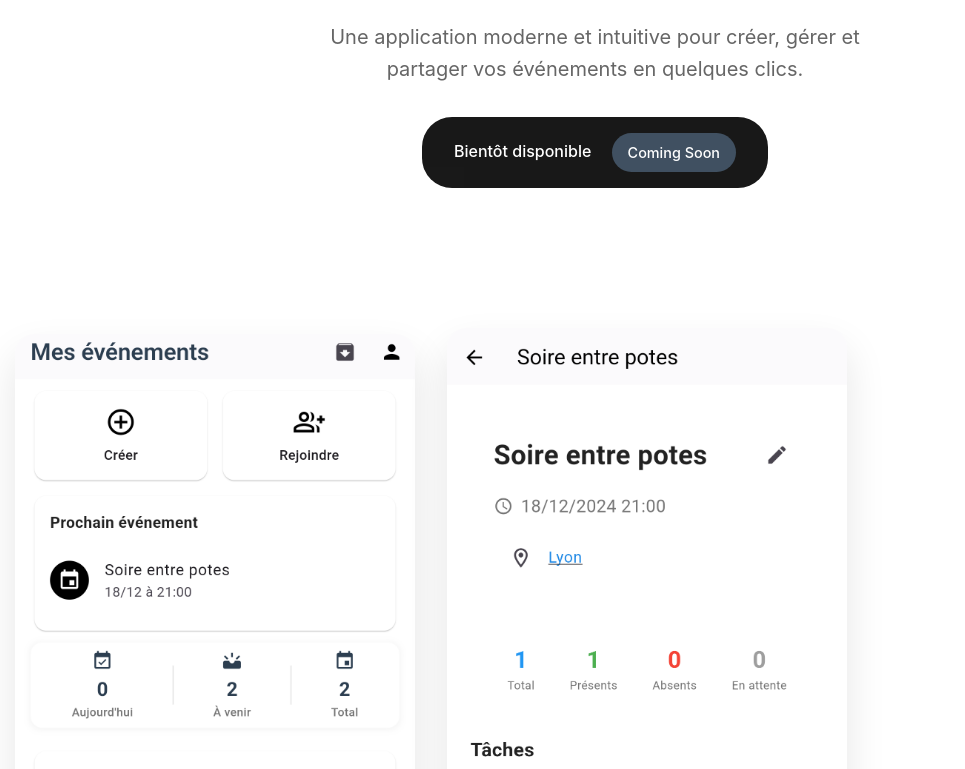
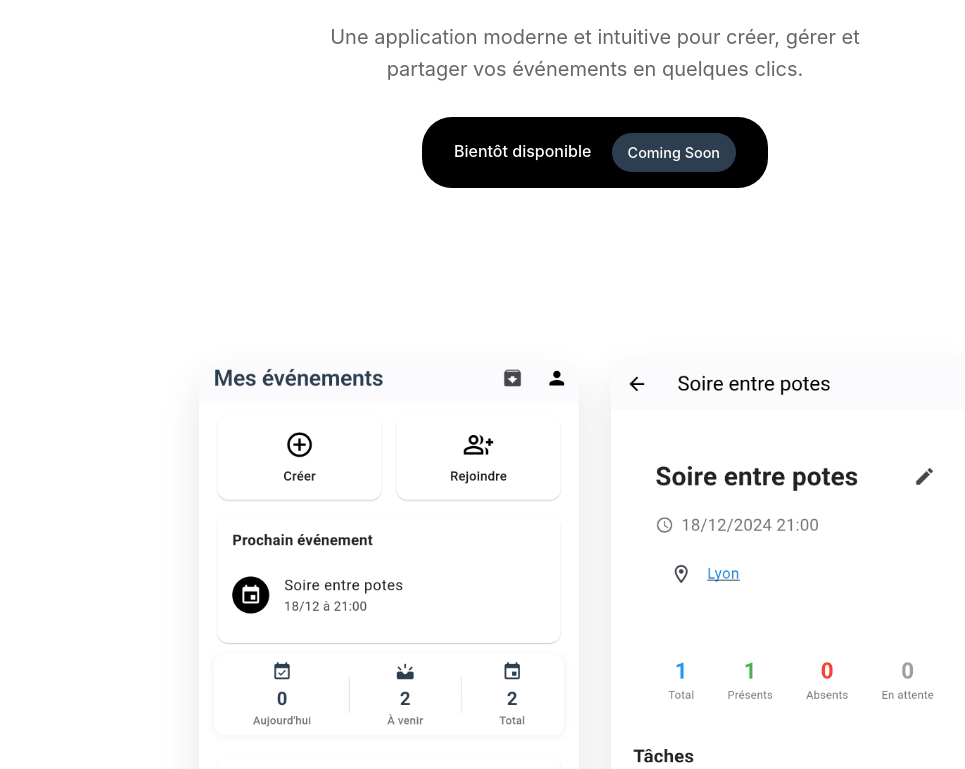
Before and after one commit to Eventizeapp/website, a plain HTML site: page index.html in a window 1280 px wide. Shown: the part 342-1111 px from the top of the page, without its empty margins (45-1010 px from the left). Drawn offline with Linux system fonts and the light colour scheme.

Commit message:
Add files via upload

```diff
--- a/index.html
+++ b/index.html
@@ -51,8 +51,14 @@
         }
 
         .logo img {
-            height: 40px;
+            height: 50px; /* Augmenté la taille */
             width: auto;
+            object-fit: contain;
+            transition: transform 0.3s ease;
+        }
+
+        .logo:hover img {
+            transform: scale(1.05);
         }
 
         .logo-text {
@@ -82,32 +88,34 @@
         }
 
         .app-preview {
-            max-width: 1200px;
+            max-width: 1000px; /* Réduit pour un meilleur centrage */
             margin: 0 auto;
-            padding: 40px 20px;
+            padding: 60px 20px;
             display: flex;
+            justify-content: center; /* Centre les images */
+            align-items: center;
             gap: 2rem;
-            align-items: center;
             flex-wrap: wrap;
         }
 
         .app-preview img {
-            width: calc(50% - 1rem);
-            max-width: 400px;
+            width: 45%; /* Ajusté pour un meilleur ratio */
+            max-width: 380px;
             height: auto;
             border-radius: 20px;
             box-shadow: 0 20px 40px rgba(0, 0, 0, 0.1);
-            transition: transform 0.3s ease;
+            transition: all 0.4s ease;
         }
 
         .app-preview img:hover {
-            transform: translateY(-10px);
+            transform: translateY(-10px) scale(1.02);
+            box-shadow: 0 30px 60px rgba(0, 0, 0, 0.15);
         }
 
         @media (max-width: 768px) {
             .app-preview img {
-                width: 100%;
-                max-width: 300px;
+                width: 90%;
+                max-width: 340px;
                 margin: 0 auto;
             }
         }
@@ -141,11 +149,12 @@
             padding: 2rem;
             border-radius: 20px;
             box-shadow: 0 4px 6px rgba(0, 0, 0, 0.05);
-            transition: transform 0.3s ease;
+            transition: all 0.4s ease;
         }
 
         .feature-card:hover {
-            transform: translateY(-5px);
+            transform: translateY(-8px);
+            box-shadow: 0 8px 16px rgba(0, 0, 0, 0.1);
         }
 
         .feature-icon {
@@ -173,7 +182,29 @@
             text-decoration: none;
             border-radius: 30px;
             font-weight: 500;
-            transition: transform 0.3s ease;
+            position: relative;
+            overflow: hidden;
+            transition: all 0.3s ease;
+        }
+
+        .button::after {
+            content: '';
+            position: absolute;
+            top: 0;
+            left: -100%;
+            width: 100%;
+            height: 100%;
+            background: linear-gradient(
+                90deg,
+                transparent,
+                rgba(255, 255, 255, 0.2),
+                transparent
+            );
+            transition: 0.5s;
+        }
+
+        .button:hover::after {
+            left: 100%;
         }
 
         .button:hover {
@@ -215,7 +246,53 @@
         .contact-email:hover {
             border-color: var(--primary-color);
         }
+
+        /* Animation des éléments au défilement */
+        @keyframes fadeInUp {
+            from {
+                opacity: 0;
+                transform: translateY(20px);
+            }
+            to {
+                opacity: 1;
+                transform: translateY(0);
+            }
+        }
+
+        @keyframes fadeIn {
+            from { opacity: 0; }
+            to { opacity: 1; }
+        }
+
+        .animate-on-scroll {
+            opacity: 0;
+            animation: fadeInUp 0.6s ease-out forwards;
+        }
     </style>
+    <script>
+        // Animation au défilement
+        document.addEventListener('DOMContentLoaded', function() {
+            const observerOptions = {
+                threshold: 0.2,
+                rootMargin: '0px 0px -50px 0px'
+            };
+
+            const observer = new IntersectionObserver((entries) => {
+                entries.forEach(entry => {
+                    if (entry.isIntersecting) {
+                        entry.target.style.animation = `fadeInUp 0.6s ease-out forwards ${entry.target.dataset.delay || '0s'}`;
+                        observer.unobserve(entry.target);
+                    }
+                });
+            }, observerOptions);
+
+            document.querySelectorAll('.features-grid > *, .app-preview img, .hero > *').forEach((el, index) => {
+                el.style.opacity = '0';
+                el.dataset.delay = `${index * 0.2}s`;
+                observer.observe(el);
+            });
+        });
+    </script>
 </head>
 <body>
     <nav class="nav">
@@ -237,8 +314,8 @@
     </section>
 
     <section class="app-preview">
-        <img src="preview1.png" alt="Aperçu de l'application Eventize">
-        <img src="preview2.png" alt="Fonctionnalités de l'application Eventize">
+        <img src="preview1.png" alt="Aperçu de l'application Eventize" class="animate-on-scroll">
+        <img src="preview2.png" alt="Fonctionnalités de l'application Eventize" class="animate-on-scroll">
     </section>
 
     <section class="features">
```
